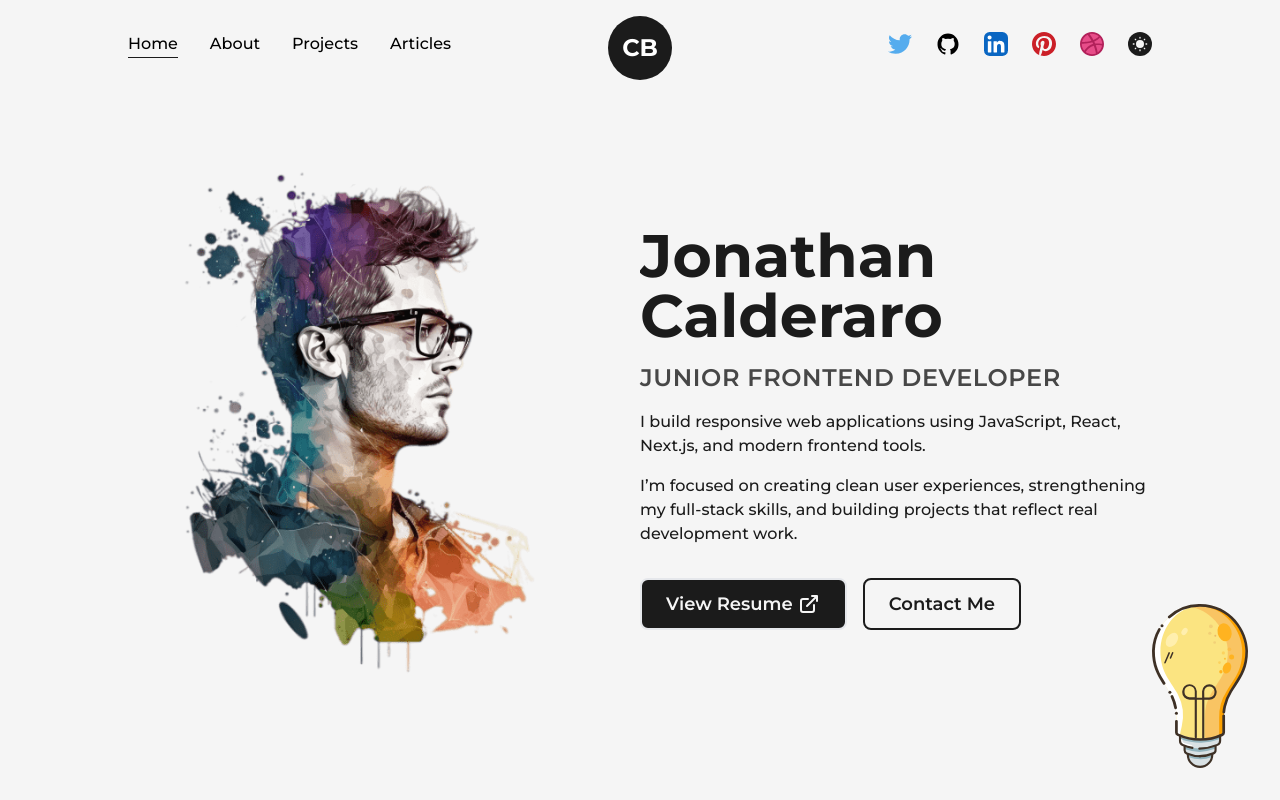
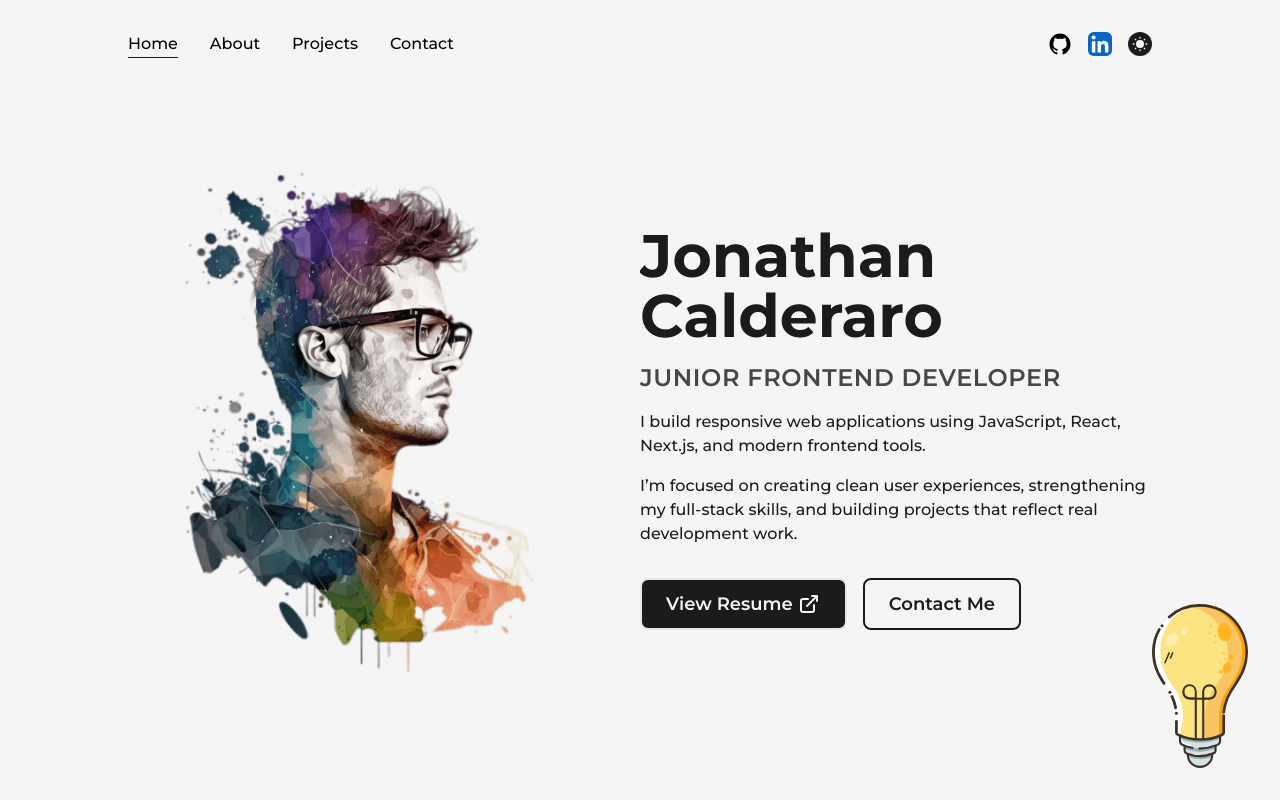
Before and after one commit to jcalderaro-96/Career_Portfolio, a Next.js app: page / in a window 1280 px wide. Shown: the top 800 px of the page. Built offline with nearby package versions, Linux system fonts and the light colour scheme.

Commit message:
Simplify navbar and replace template links

```diff
--- a/src/components/Navbar.js
+++ b/src/components/Navbar.js
@@ -1,16 +1,7 @@
 import Link from "next/link";
 import React, { useState } from "react";
-import Logo from "./Logo";
 import { useRouter } from "next/router";
-import {
-  DribbbleIcon,
-  GithubIcon,
-  LinkedInIcon,
-  MoonIcon,
-  PinterestIcon,
-  SunIcon,
-  TwitterIcon,
-} from "./Icons";
+import { GithubIcon, LinkedInIcon, MoonIcon, SunIcon } from "./Icons";
 import { motion } from "framer-motion";
 import { useThemeSwitch } from "./Hooks/useThemeSwitch";
 
@@ -18,13 +9,16 @@ const CustomLink = ({ href, title, className = "" }) => {
   const router = useRouter();
 
   return (
-    <Link href={href} className={`${className}  rounded relative group lg:text-light lg:dark:text-dark`}>
+    <Link
+      href={href}
+      className={`${className} rounded relative group lg:text-light lg:dark:text-dark`}
+    >
       {title}
       <span
         className={`
-              inline-block h-[1px]  bg-dark absolute left-0 -bottom-0.5
+          inline-block h-[1px] bg-dark absolute left-0 -bottom-0.5
           group-hover:w-full transition-[width] ease duration-300 dark:bg-light
-              ${router.asPath === href ? "w-full" : " w-0"} lg:bg-light lg:dark:bg-dark
+          ${router.asPath === href ? "w-full" : "w-0"} lg:bg-light lg:dark:bg-dark
         `}
       >
         &nbsp;
@@ -36,19 +30,22 @@ const CustomLink = ({ href, title, className = "" }) => {
 const CustomMobileLink = ({ href, title, className = "", toggle }) => {
   const router = useRouter();
 
-  const handleClick = () =>{
+  const handleClick = () => {
     toggle();
-    router.push(href)
-  }
+    router.push(href);
+  };
 
   return (
-    <button className={`${className}  rounded relative group lg:text-light lg:dark:text-dark`} onClick={handleClick}>
+    <button
+      className={`${className} rounded relative group lg:text-light lg:dark:text-dark`}
+      onClick={handleClick}
+    >
       {title}
       <span
         className={`
-              inline-block h-[1px]  bg-dark absolute left-0 -bottom-0.5
+          inline-block h-[1px] bg-dark absolute left-0 -bottom-0.5
           group-hover:w-full transition-[width] ease duration-300 dark:bg-light
-              ${router.asPath === href ? "w-full" : " w-0"} lg:bg-light lg:dark:bg-dark
+          ${router.asPath === href ? "w-full" : "w-0"} lg:bg-light lg:dark:bg-dark
         `}
       >
         &nbsp;
@@ -56,8 +53,6 @@ const CustomMobileLink = ({ href, title, className = "", toggle }) => {
     </button>
   );
 };
-
-
 
 const Navbar = () => {
   const [mode, setMode] = useThemeSwitch();
@@ -67,94 +62,73 @@ const Navbar = () => {
     setIsOpen(!isOpen);
   };
 
-
-
   return (
-    <header className="w-full flex items-center justify-between px-32 py-8 font-medium z-10 dark:text-light
-    lg:px-16 relative z-1 md:px-12 sm:px-8
-    ">
-
+    <header
+      className="w-full flex items-center justify-between px-32 py-8 font-medium z-10 dark:text-light
+      lg:px-16 relative z-1 md:px-12 sm:px-8"
+    >
       <button
         type="button"
-        className=" flex-col items-center justify-center hidden lg:flex"
+        className="flex-col items-center justify-center hidden lg:flex"
         aria-controls="mobile-menu"
         aria-expanded={isOpen}
         onClick={handleClick}
       >
         <span className="sr-only">Open main menu</span>
-        <span className={`bg-dark dark:bg-light block h-0.5 w-6 rounded-sm transition-all duration-300 ease-out ${isOpen ? 'rotate-45 translate-y-1' : '-translate-y-0.5'}`}></span>
-        <span className={`bg-dark dark:bg-light block h-0.5 w-6 rounded-sm transition-all duration-300 ease-out ${isOpen ? 'opacity-0' : 'opacity-100'} my-0.5`}></span>
-        <span className={`bg-dark dark:bg-light block h-0.5 w-6 rounded-sm transition-all duration-300 ease-out ${isOpen ? '-rotate-45 -translate-y-1' : 'translate-y-0.5'}`}></span>
+        <span
+          className={`bg-dark dark:bg-light block h-0.5 w-6 rounded-sm transition-all duration-300 ease-out ${
+            isOpen ? "rotate-45 translate-y-1" : "-translate-y-0.5"
+          }`}
+        ></span>
+        <span
+          className={`bg-dark dark:bg-light block h-0.5 w-6 rounded-sm transition-all duration-300 ease-out ${
+            isOpen ? "opacity-0" : "opacity-100"
+          } my-0.5`}
+        ></span>
+        <span
+          className={`bg-dark dark:bg-light block h-0.5 w-6 rounded-sm transition-all duration-300 ease-out ${
+            isOpen ? "-rotate-45 -translate-y-1" : "translate-y-0.5"
+          }`}
+        ></span>
       </button>
 
-      <div className="w-full flex justify-between items-center lg:hidden"
-      >
+      <div className="w-full flex justify-between items-center lg:hidden">
         <nav className="flex items-center justify-center">
           <CustomLink className="mr-4" href="/" title="Home" />
           <CustomLink className="mx-4" href="/about" title="About" />
           <CustomLink className="mx-4" href="/projects" title="Projects" />
-        <CustomLink className="ml-4" href="/articles" title="Articles" />
+          <CustomLink className="ml-4" href="/contact" title="Contact" />
         </nav>
-      <nav
-        className="flex items-center justify-center flex-wrap lg:mt-2
-      "
-      >
+
+        <nav className="flex items-center justify-center flex-wrap lg:mt-2">
           <motion.a
-          target={"_blank"}
-          className="w-6 mr-3"
-          href="#"
+            target="_blank"
+            rel="noopener noreferrer"
+            className="w-6 mr-4"
+            href="https://github.com/your-github-username"
             whileHover={{ y: -2 }}
             whileTap={{ scale: 0.9 }}
-          aria-label="Checkout my twitter profile"
-        >
-          <TwitterIcon />
-        </motion.a>
-        <motion.a
-          target={"_blank"}
-          className="w-6 mx-3"
-          href="#"
-          whileHover={{ y: -2 }}
-          whileTap={{ scale: 0.9 }}
-          aria-label="Checkout my github profile"
+            aria-label="Visit my GitHub profile"
           >
             <GithubIcon />
           </motion.a>
+
           <motion.a
-          target={"_blank"}
-          className="w-6 mx-3"
-          href="#"
+            target="_blank"
+            rel="noopener noreferrer"
+            className="w-6 mr-4"
+            href="https://www.linkedin.com/in/your-linkedin-url"
             whileHover={{ y: -2 }}
             whileTap={{ scale: 0.9 }}
-          aria-label="Checkout my linkedin profile"
+            aria-label="Visit my LinkedIn profile"
           >
             <LinkedInIcon />
-        </motion.a>
-        <motion.a
-          target={"_blank"}
-          className="w-6 mx-3 bg-light rounded-full"
-          href="#"
-          whileHover={{ y: -2 }}
-          whileTap={{ scale: 0.9 }}
-          aria-label="Checkout my pinterest profile"
-        >
-          <PinterestIcon />
-        </motion.a>
-        <motion.a
-          target={"_blank"}
-          className="w-6 mx-3"
-          href="#"
-          whileHover={{ y: -2 }}
-          whileTap={{ scale: 0.9 }}
-          aria-label="Checkout my dribbble profile"
-        >
-          <DribbbleIcon />
           </motion.a>
 
           <button
             onClick={() => setMode(mode === "light" ? "dark" : "light")}
-          className={`w-6 h-6 ease ml-3 flex items-center justify-center rounded-full p-1
-            ${mode === "light" ? "bg-dark  text-light" : "bg-light  text-dark"}
-            `}
+            className={`w-6 h-6 ease flex items-center justify-center rounded-full p-1
+              ${mode === "light" ? "bg-dark text-light" : "bg-light text-dark"}`}
             aria-label="theme-switcher"
           >
             {mode === "light" ? (
@@ -165,82 +139,70 @@ const Navbar = () => {
           </button>
         </nav>
       </div>
-    {
-      isOpen ?
 
-      <motion.div className="min-w-[70vw] sm:min-w-[90vw] flex justify-between items-center flex-col fixed top-1/2 left-1/2 -translate-x-1/2
-      -translate-y-1/2
-      py-32 bg-dark/90 dark:bg-light/75 rounded-lg z-50 backdrop-blur-md
-      "
-      initial={{scale:0,x:"-50%",y:"-50%", opacity:0}}
-      animate={{scale:1,opacity:1}}
+      {isOpen ? (
+        <motion.div
+          className="min-w-[70vw] sm:min-w-[90vw] flex justify-between items-center flex-col fixed top-1/2 left-1/2 -translate-x-1/2
+          -translate-y-1/2 py-32 bg-dark/90 dark:bg-light/75 rounded-lg z-50 backdrop-blur-md"
+          initial={{ scale: 0, x: "-50%", y: "-50%", opacity: 0 }}
+          animate={{ scale: 1, opacity: 1 }}
         >
           <nav className="flex items-center justify-center flex-col">
-        <CustomMobileLink toggle={handleClick} className="mr-4 lg:m-0 lg:my-2" href="/" title="Home" />
-        <CustomMobileLink toggle={handleClick} className="mx-4 lg:m-0 lg:my-2" href="/about" title="About" />
-        <CustomMobileLink toggle={handleClick} className="mx-4 lg:m-0 lg:my-2" href="/projects" title="Projects" />
-        <CustomMobileLink toggle={handleClick} className="ml-4 lg:m-0 lg:my-2" href="/articles" title="Articles" />
+            <CustomMobileLink
+              toggle={handleClick}
+              className="lg:m-0 lg:my-2"
+              href="/"
+              title="Home"
+            />
+            <CustomMobileLink
+              toggle={handleClick}
+              className="lg:m-0 lg:my-2"
+              href="/about"
+              title="About"
+            />
+            <CustomMobileLink
+              toggle={handleClick}
+              className="lg:m-0 lg:my-2"
+              href="/projects"
+              title="Projects"
+            />
+            <CustomMobileLink
+              toggle={handleClick}
+              className="lg:m-0 lg:my-2"
+              href="/contact"
+              title="Contact"
+            />
           </nav>
-      <nav
-        className="flex items-center justify-center  mt-2
-      "
-      >
+
+          <nav className="flex items-center justify-center mt-4">
             <motion.a
-          target={"_blank"}
-          className="w-6 m-1 mr-3 sm:mx-1"
-          href="#"
+              target="_blank"
+              rel="noopener noreferrer"
+              className="w-6 m-2"
+              href="https://github.com/your-github-username"
               whileHover={{ y: -2 }}
               whileTap={{ scale: 0.9 }}
-          aria-label="Checkout my twitter profile"
-        >
-          <TwitterIcon />
-        </motion.a>
-        <motion.a
-          target={"_blank"}
-          className="w-6 m-1 mx-3 bg-light rounded-full dark:bg-dark sm:mx-1"
-          href="#"
-          whileHover={{ y: -2 }}
-          whileTap={{ scale: 0.9 }}
-          aria-label="Checkout my github profile"
+              aria-label="Visit my GitHub profile"
             >
               <GithubIcon />
             </motion.a>
+
             <motion.a
-          target={"_blank"}
-          className="w-6 m-1 mx-3 sm:mx-1"
-          href="#"
+              target="_blank"
+              rel="noopener noreferrer"
+              className="w-6 m-2"
+              href="https://www.linkedin.com/in/your-linkedin-url"
               whileHover={{ y: -2 }}
               whileTap={{ scale: 0.9 }}
-          aria-label="Checkout my linkedin profile"
+              aria-label="Visit my LinkedIn profile"
             >
               <LinkedInIcon />
-        </motion.a>
-        <motion.a
-          target={"_blank"}
-          className="w-6 m-1 mx-3 bg-light rounded-full sm:mx-1"
-          href="#"
-          whileHover={{ y: -2 }}
-          whileTap={{ scale: 0.9 }}
-          aria-label="Checkout my pinterest profile"
-        >
-          <PinterestIcon />
-        </motion.a>
-        <motion.a
-          target={"_blank"}
-          className="w-6 m-1 mx-3 sm:mx-1"
-          href="#"
-          whileHover={{ y: -2 }}
-          whileTap={{ scale: 0.9 }}
-          aria-label="Checkout my dribbble profile"
-        >
-          <DribbbleIcon />
             </motion.a>
 
             <button
               onClick={() => setMode(mode === "light" ? "dark" : "light")}
-          className={`w-6 h-6 ease m-1 ml-3 sm:mx-1 flex items-center justify-center rounded-full p-1
-            ${mode === "light" ? "bg-dark  text-light" : "bg-light  text-dark"}
-            `}
+              className={`w-6 h-6 ease m-2 flex items-center justify-center rounded-full p-1
+                ${mode === "light" ? "bg-dark text-light" : "bg-light text-dark"}`}
               aria-label="theme-switcher"
             >
               {mode === "light" ? (
@@ -251,13 +213,7 @@ const Navbar = () => {
             </button>
           </nav>
         </motion.div>
-
-      : null
-    }
-
-      <div className="absolute left-[50%] top-2 translate-x-[-50%] ">
-        <Logo />
-      </div>
+      ) : null}
     </header>
   );
 };
```
Lines whose indentation alone changed are shown as unchanged.
